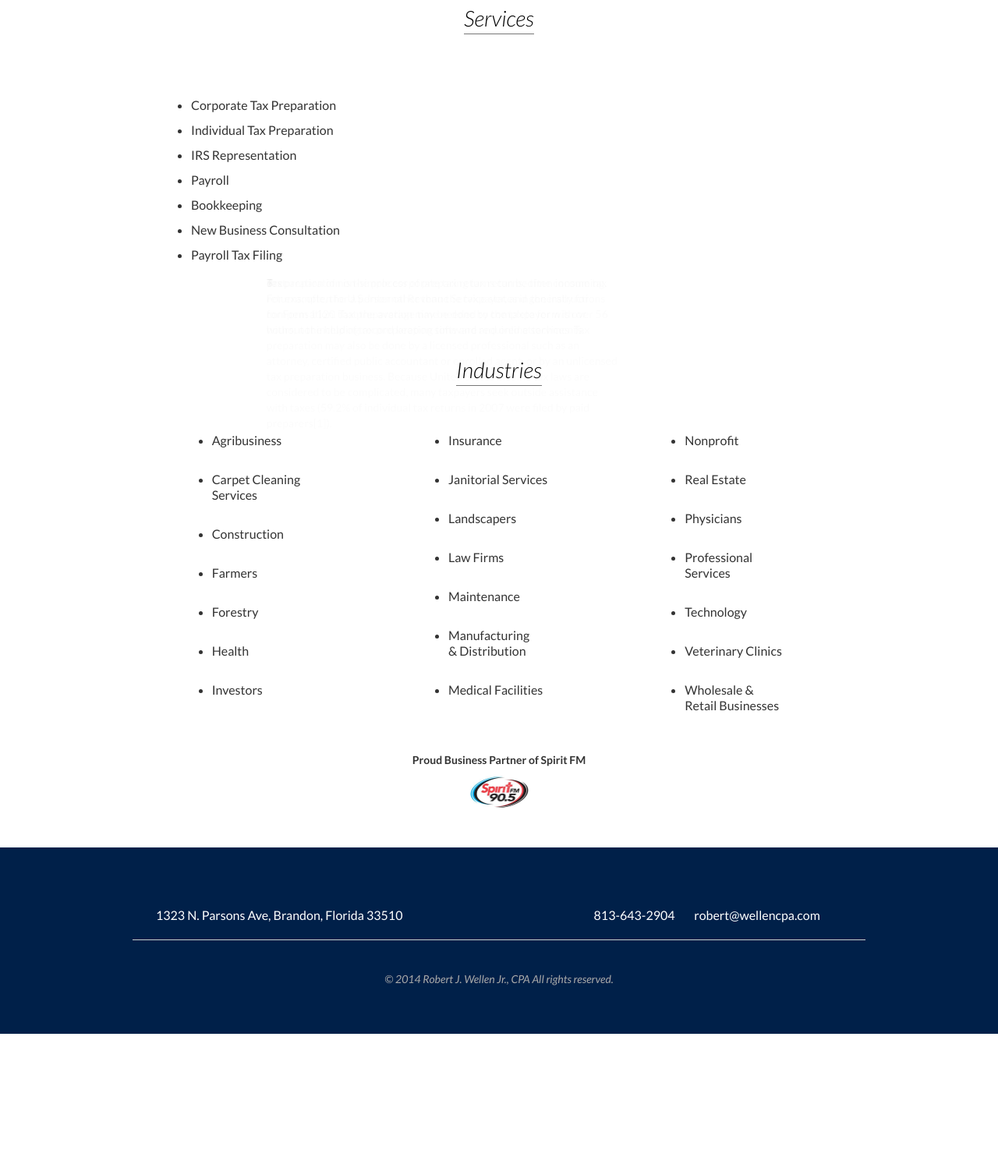
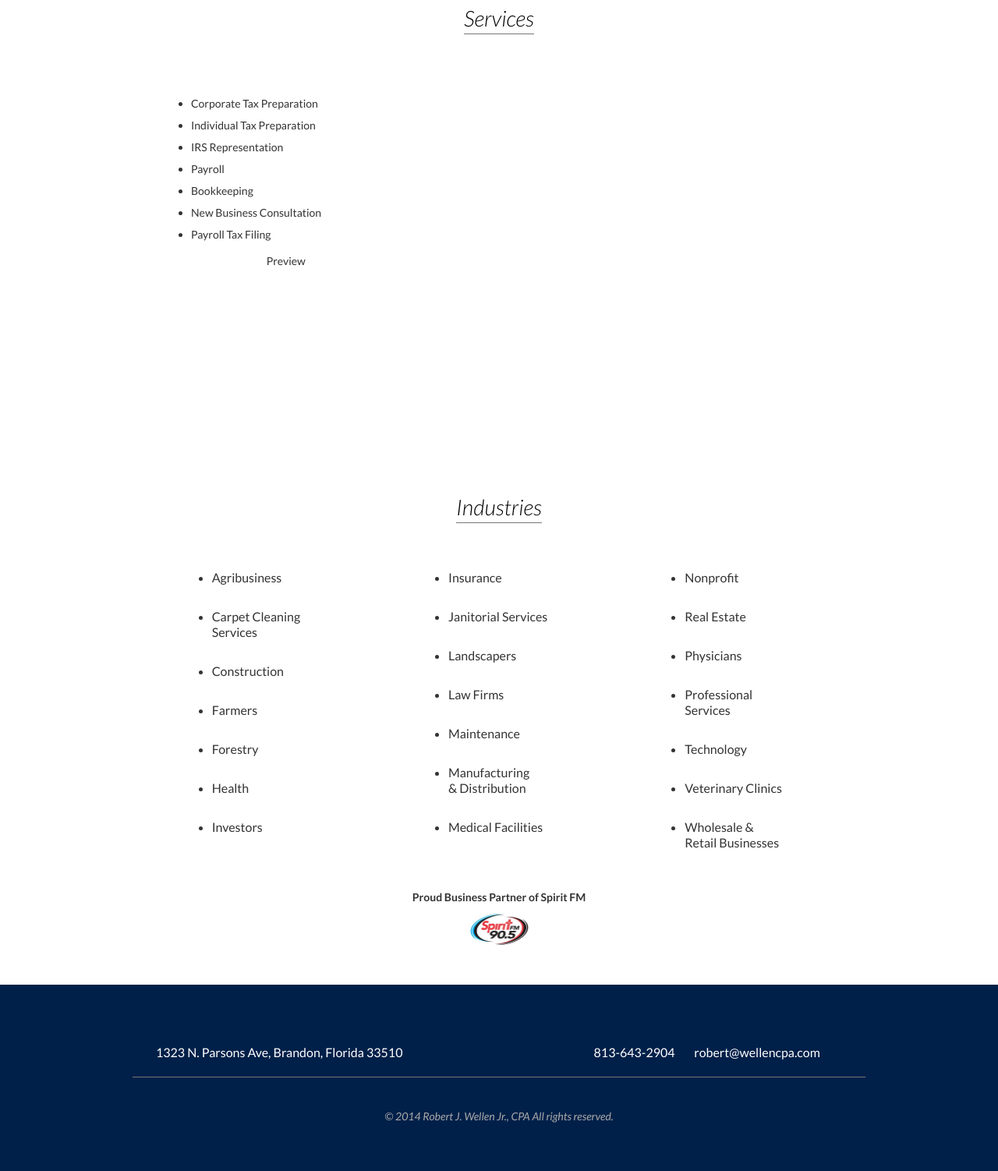
Before and after one commit to donald-s/WellenCPA, a website: page index.html in a window 1280 px wide. Shown: the part 2965-4467 px from the top of the page at 78% size. Before the commit the page ends 4291 px from the top, so only its background shows below. Drawn offline with nearby package versions, Linux system fonts and the light colour scheme.

Commit message:
Finished content switcher.

```diff
--- a/css/scss/theme.scss
+++ b/css/scss/theme.scss
@@ -710,23 +710,23 @@ header {
 
 .content-switcher-container {
   margin-bottom:20px;
-  .content-switcher-texts li {
-    opacity:0.01;
-    position:absolute;
-    list-style-type: none;
+  position:relative;
+  .content-switcher-texts {
+    height: 205px;
+    li {
+      display: none;
+      position: absolute;
+      list-style-type: none;
+    }
   }
-  .content-switcher-texts li:first-child {
-    display: list-item;
-  }
-  .content-switcher-navigation li {
-    line-height: 2em;
-    font-size: 16px;
+  .content-switcher-navigation{
     margin-left: 60px;
-  }
-  .content-switcher-navigation li:hover {
-    font-size: 17px;
-  }
-  .content-switcher-navigation li.active {
+    li {
+      line-height: 2em;
+      &:hover, &.active {
+        font-weight: bold;
+      }
+    }
   }
 }
 
--- a/index.html
+++ b/index.html
@@ -93,7 +93,8 @@
 
         <div class="content-switcher-container">
             <ul class="content-switcher-navigation col-md-6 col-sm-12">
-                <li class="active">Corporate Tax Preparation</li>
+                <li>PREVIEW</li>
+                <li>Corporate Tax Preparation</li>
                 <li>Individual Tax Preparation</li>
                 <li>IRS Representation</li>
                 <li>Payroll</li>
@@ -102,6 +103,7 @@
                 <li>Payroll Tax Filing</li>
             </ul>
             <ul class="content-switcher-texts col-md-6 col-sm-offset-2 col-sm-8">
+                <li>Preview</li>
                 <li>Preparation of non-simple corporate tax returns can be time consuming. For example, the
                     U.S. Internal Revenue Service states in the instructions for Form 1120 that the average time needed
                     to complete form is over 56 hours, not including record keeping time and required attachments.
--- a/js/theme.js
+++ b/js/theme.js
@@ -19,7 +19,7 @@ $(function () {
 
     portfolioItem.initialize();
 
-    contentSwitcher.initialize();
+    contentSwitcher.initialize({"showPreview": true});
 
 
     // segun esto corrige el pedo del dropdown en tablets and such
@@ -77,10 +77,20 @@ var servicesCircle = {
 
 // Content switcher for the home page
 var contentSwitcher = {
-    initialize: function () {
+    initialize: function (options) {
+        /*
+        * Function to initialize the content switcher.
+        * options = {
+        * "showPreview" | bool = whether or not to show the first item as a preview
+        * }
+        * */
         var $container = $(".content-switcher-container");
         var $texts = $container.find(".content-switcher-texts li");
         var $controls = $container.find(".content-switcher-navigation li");
+        if (options.showPreview) {
+            $controls.eq(0).hide();
+        }
+        $texts.eq(0).show();
 
         $controls.click(function () {
             var index = $controls.index(this);
```
Also changed, not shown: css/compiled/portfolio-item.css (added), css/compiled/theme.css.
